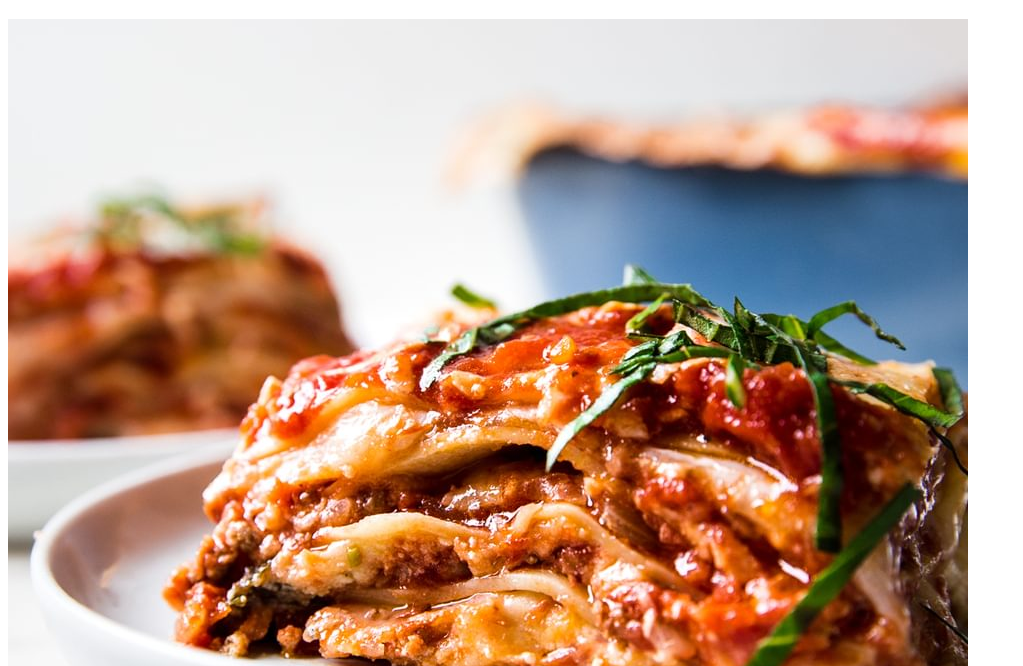
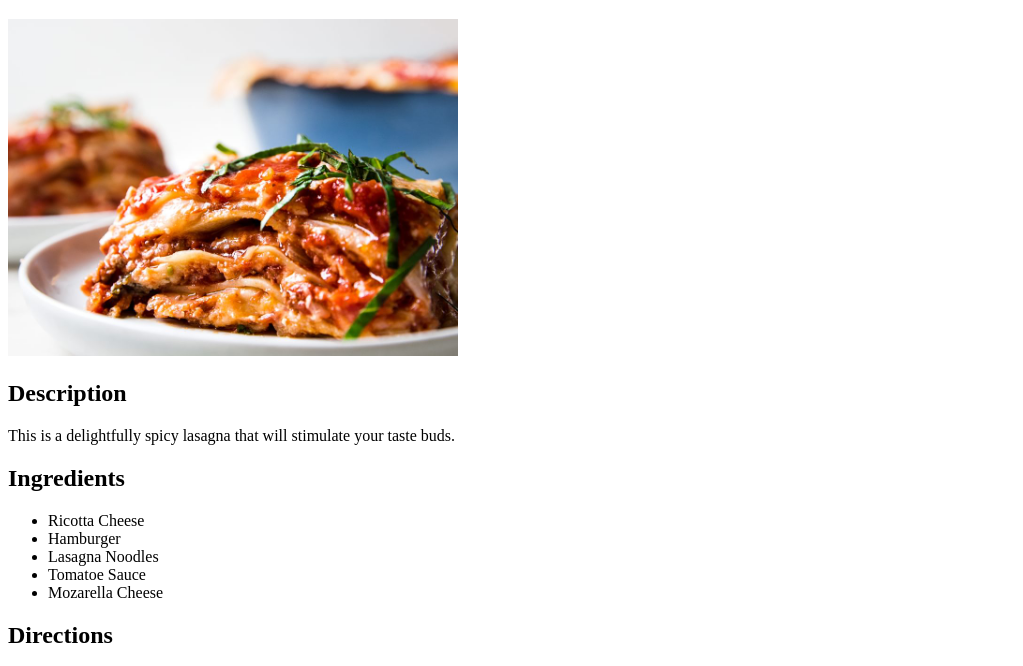
Before and after one commit to ErichShell83/Odin-Recipes, a plain HTML site: page recipes/lasagna.html in a window 1280 px wide. Shown: the part 61-727 px from the top of the page, without its empty margins (0-1023 px from the left). Drawn offline with Linux system fonts and the light colour scheme.

Commit message:
Edit of image size in lasagna.html

```diff
--- a/recipes/lasagna.html
+++ b/recipes/lasagna.html
@@ -6,7 +6,7 @@
     </head>
     <body>
         <h1>Firecracker Lasagna</h1>
-        <img src="../images/lasagna.jpg">
+        <img src="../images/lasagna.jpg" width="450px" height="auto">
         <h2>Description</h2>
         <p>This is a delightfully spicy lasagna that will stimulate your taste buds.</p>
         <h2>Ingredients</h2>
```
